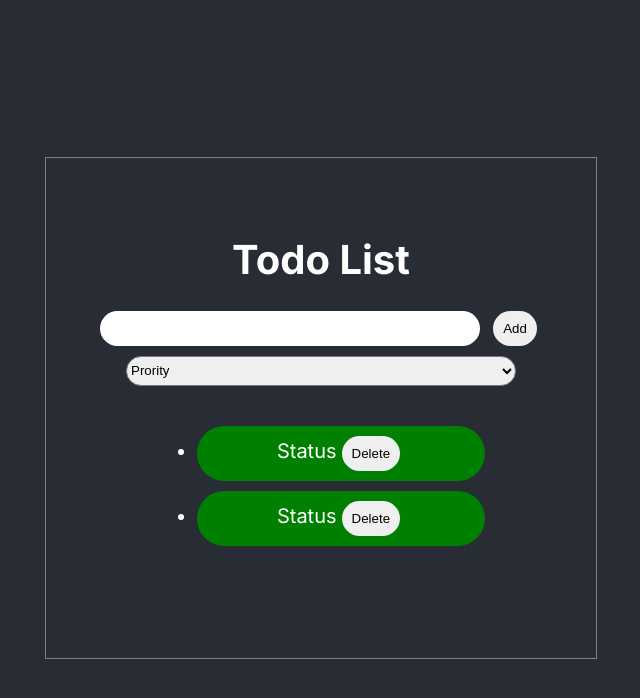
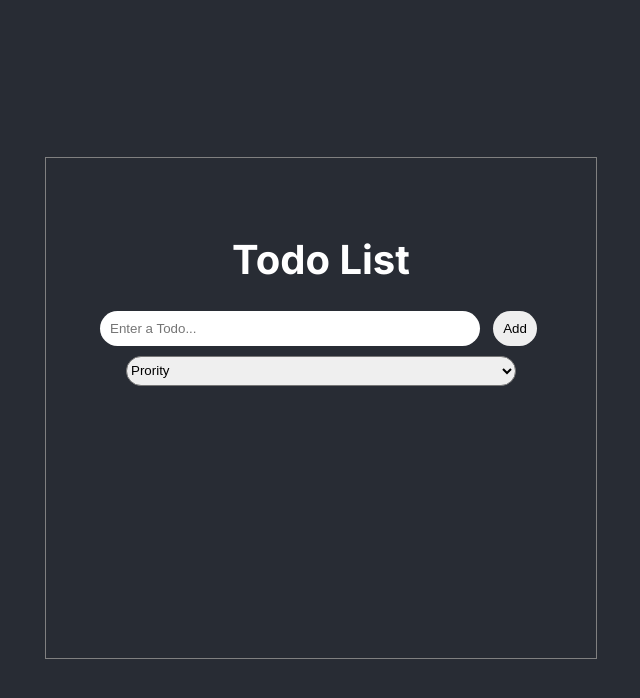
Before and after one commit to Rani-rathod/ToDo_List, a Next.js app: page / in a window 1280 px wide. Shown: the top 698 px of the page, without its empty margins (319-959 px from the left). Built offline with nearby package versions, Linux system fonts and the light colour scheme.

Commit message:
Adding element is done

```diff
--- a/app/globals.css
+++ b/app/globals.css
@@ -44,11 +44,21 @@ button{
     height:30px;
     border-radius:20px;
 }
+.allTodos{
+    list-style:none;
+    margin:0;
+    padding:0;
+
+}
 .singleTodo{
     border-radius:50px;
     margin:10px 0;
     background-color:green;
-    padding:10px 80px;
-    display:450px;
+    padding:10px 100px;
+    display:flex;
+    width:450;
     align-items:center;
 }
+.todoText{
+    flex:1;
+}
--- a/app/page.js
+++ b/app/page.js
@@ -1,27 +1,36 @@
 "use client"
-import React from 'react';
+import React, {useState} from 'react';
 import Dropdowns from './dropD.js';
 
 const App=()=>{
+    const [todo,setTodo]=useState("")
+    const [todos,setTodos]=useState([])
+
+    const handleSubmit=(e)=>{
+        e.preventDefault();
+
+        if (todo!==""){
+            setTodos([{id:`${todo}-${Date.now()}`,todo}, ...todos])
+        }
+    }
     return (
     <>
         <div className="App">
             <div className="container">
+
                 <h1>Todo List</h1>
-                <form className="todoForm">
-                    <input type="text" />
-                    <button>Add</button>
+                <form className="todoForm" onSubmit={handleSubmit}>
+                    <input type="text" placeholder="Enter a Todo..." className="text-input" onChange={(e)=>setTodo(e.target.value)}/>
+                    <button type="submit">Add</button>
                 </form>
                 <Dropdowns />
                 <ul className="allTodos">
+                    {todos.map((t)=>(
                     <li className="singleTodo">
-                        <span className="todoText">Status</span>
+                        <span className="todoText">{t.todo}</span>
                         <button>Delete</button>
                     </li>
-                    <li className="singleTodo">
-                        <span className="todoText">Status</span>
-                        <button>Delete</button>
-                    </li>
+                    ))}
                 </ul>
             </div>
         </div>
```
